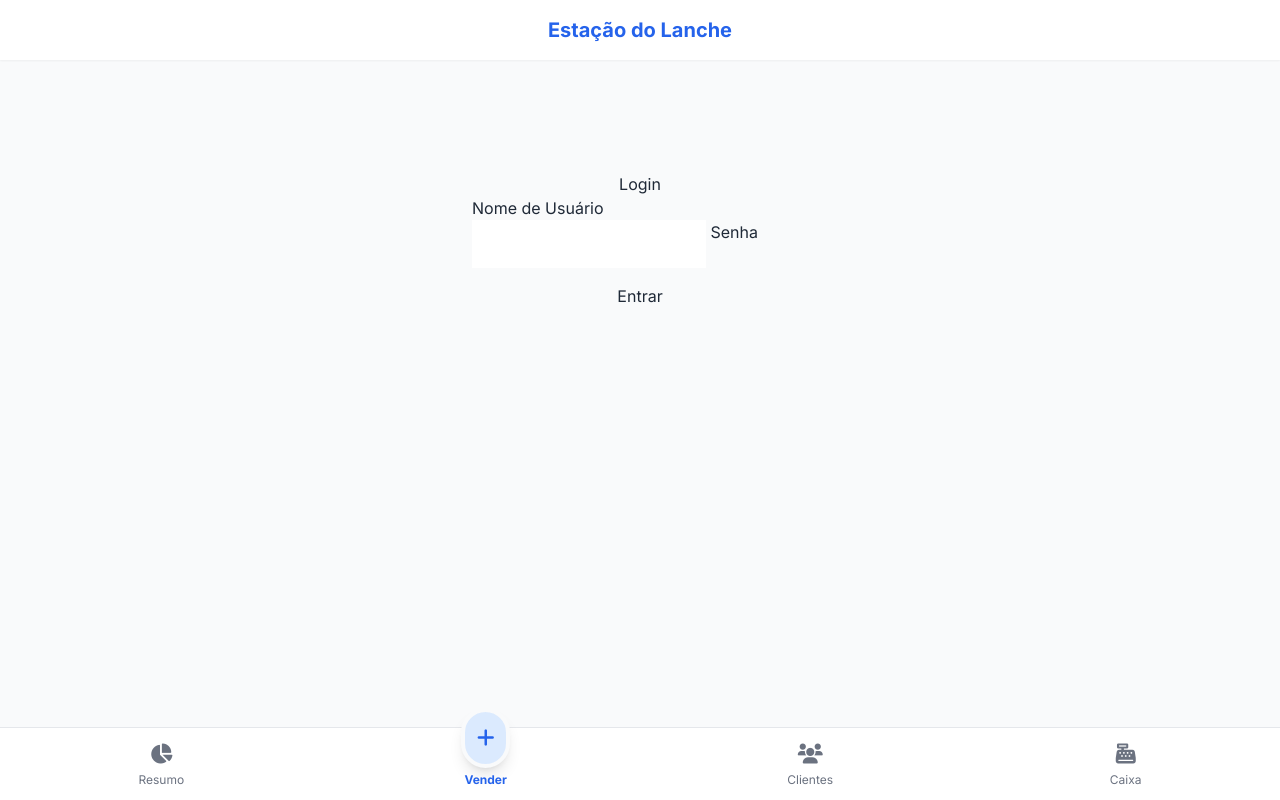
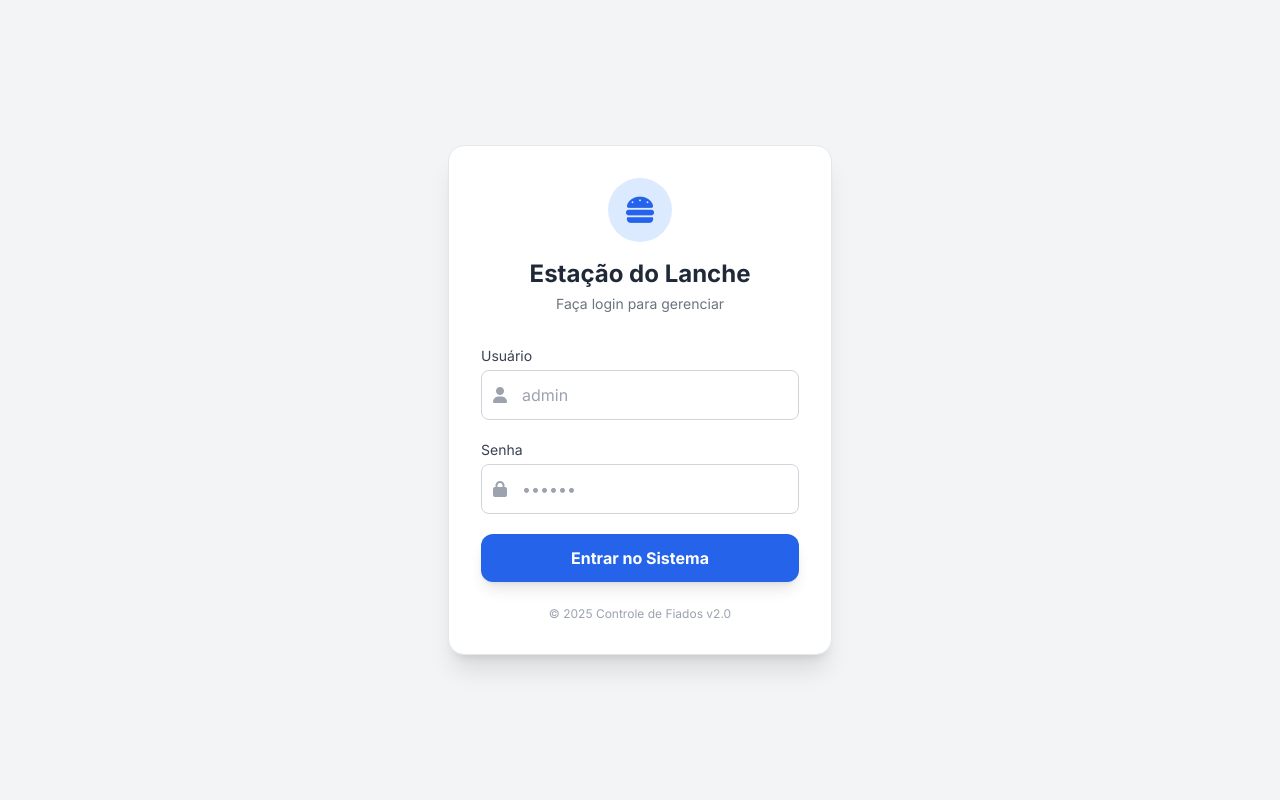
Before and after one commit to guilhermegamabs/fiado-v2, a Flask app: page /login in a window 1280 px wide. Run offline with Flask 3, Linux system fonts and the light colour scheme; some libraries are stand-ins or nearby versions.

Commit message:
formatação

```diff
--- a/templates/login.html
+++ b/templates/login.html
@@ -1,16 +1,70 @@
-{% extends "base.html" %}
+<!DOCTYPE html>
+<html lang="pt-br">
+<head>
+    <meta charset="UTF-8">
+    <meta name="viewport" content="width=device-width, initial-scale=1.0">
+    <title>Login - Estação do Lanche</title>
+    <script src="https://cdn.tailwindcss.com"></script>
+    <link rel="stylesheet" href="https://cdnjs.cloudflare.com/ajax/libs/font-awesome/6.0.0/css/all.min.css">
+    <link href="https://fonts.googleapis.com/css2?family=Inter:wght@300;400;600;700&display=swap" rel="stylesheet">
+    <style>body { font-family: 'Inter', sans-serif; }</style>
+</head>
+<body class="bg-gray-100 flex items-center justify-center h-screen px-4">
 
-{% block content %}
-<div style="max-width: 400px; margin: 4rem auto; padding: 2rem; border: 1px solid var(--border); border-radius: 8px;">
-    <h2 style="text-align: center;">Login</h2>
-    <form method="post" action="{{ url_for('login') }}">
-        <label for="username">Nome de Usuário</label>
-        <input type="text" id="username" name="username" required>
+    <div class="bg-white p-8 rounded-2xl shadow-xl w-full max-w-sm border border-gray-200">
 
-        <label for="password">Senha</label>
-        <input type="password" id="password" name="password" required>
+        <div class="text-center mb-8">
+            <div class="inline-flex items-center justify-center w-16 h-16 rounded-full bg-blue-100 text-blue-600 mb-4">
+                <i class="fa-solid fa-burger text-3xl"></i>
+            </div>
+            <h1 class="text-2xl font-bold text-gray-800">Estação do Lanche</h1>
+            <p class="text-sm text-gray-500 mt-1">Faça login para gerenciar</p>
+        </div>
 
-        <button type="submit" style="width: 100%; margin-top: 1rem;">Entrar</button>
-    </form>
-</div>
-{% endblock %}
+        {% with messages = get_flashed_messages(with_categories=true) %}
+            {% if messages %}
+                {% for category, message in messages %}
+                    <div class="mb-4 p-3 rounded-lg text-sm text-center font-medium {{ 'bg-red-100 text-red-700' if category == 'error' else 'bg-green-100 text-green-700' }}">
+                        {{ message }}
+                    </div>
+                {% endfor %}
+            {% endif %}
+        {% endwith %}
+
+        <form action="{{ url_for('login') }}" method="post" class="space-y-5">
+            <div>
+                <label for="username" class="block text-sm font-medium text-gray-700 mb-1">Usuário</label>
+                <div class="relative">
+                    <span class="absolute inset-y-0 left-0 flex items-center pl-3 text-gray-400">
+                        <i class="fa-solid fa-user"></i>
+                    </span>
+                    <input type="text" id="username" name="username" required
+                        class="w-full pl-10 pr-4 py-3 border border-gray-300 rounded-lg focus:ring-2 focus:ring-blue-500 focus:border-blue-500 outline-none transition"
+                        placeholder="admin">
+                </div>
+            </div>
+
+            <div>
+                <label for="password" class="block text-sm font-medium text-gray-700 mb-1">Senha</label>
+                <div class="relative">
+                    <span class="absolute inset-y-0 left-0 flex items-center pl-3 text-gray-400">
+                        <i class="fa-solid fa-lock"></i>
+                    </span>
+                    <input type="password" id="password" name="password" required
+                        class="w-full pl-10 pr-4 py-3 border border-gray-300 rounded-lg focus:ring-2 focus:ring-blue-500 focus:border-blue-500 outline-none transition"
+                        placeholder="••••••">
+                </div>
+            </div>
+
+            <button type="submit" class="w-full bg-blue-600 text-white py-3 rounded-xl font-bold hover:bg-blue-700 transition shadow-lg active:scale-95 transform">
+                Entrar no Sistema
+            </button>
+        </form>
+
+        <div class="mt-6 text-center text-xs text-gray-400">
+            &copy; 2025 Controle de Fiados v2.0
+        </div>
+    </div>
+
+</body>
+</html>
```
